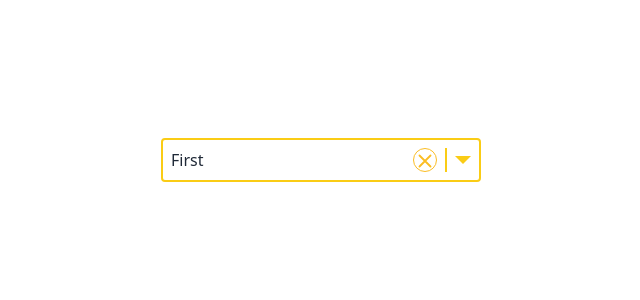
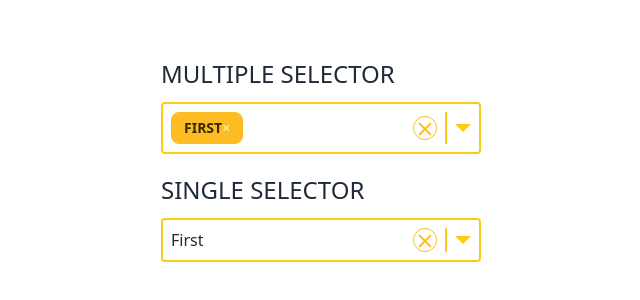
Before and after one commit to ZHANGJialiHappy/select, a React (Vite) app: page / in a window 1280 px wide. Shown: the part 240-540 px from the top of the page, without its empty margins (319-959 px from the left). Built offline with nearby package versions, Linux system fonts and the light colour scheme.

Commit message:
feat: multiple selector

```diff
--- a/src/App.tsx
+++ b/src/App.tsx
@@ -1,40 +1,55 @@
 import { useState } from "react"
-import { Select } from "./Select"
+import { Select, SelectOption } from "./Select"
 
-const options=[
-  {label:"First", value: "1"},
-  {label:"Second", value: "2"},
-  {label:"Third", value: "3"},
-  {label:"Fourth", value: "4"},
-  {label:"Fifth", value: "5"},
-  {label:"Sixth", value: "6"},
-  {label:"Seventh", value: "7"},
-  {label:"Eighth", value: "8"},
-  {label:"First", value: "9"},
-  {label:"Second", value: "10"},
-  {label:"Third", value: "11"},
-  {label:"Fourth", value: "12"},
-  {label:"Fifth", value: "13"},
-  {label:"Sixth", value: "14"},
-  {label:"Seventh", value: "15"},
-  {label:"Eighth", value: "16"},
-  {label:"First", value: "17"},
-  {label:"Second", value: "18"},
-  {label:"Third", value: "19"},
-  {label:"Fourth", value: "20"},
-  {label:"Fifth", value: "21"},
-  {label:"Sixth", value: "22"},
-  {label:"Seventh", value: "23"},
-  {label:"Eighth", value: "24"},
+const options = [
+  { label: "First", value: "1" },
+  { label: "Second", value: "2" },
+  { label: "Third", value: "3" },
+  { label: "Fourth", value: "4" },
+  { label: "Fifth", value: "5" },
+  { label: "Sixth", value: "6" },
+  { label: "Seventh", value: "7" },
+  { label: "Eighth", value: "8" },
+  { label: "First", value: "9" },
+  { label: "Second", value: "10" },
+  { label: "Third", value: "11" },
+  { label: "Fourth", value: "12" },
+  { label: "Fifth", value: "13" },
+  { label: "Sixth", value: "14" },
+  { label: "Seventh", value: "15" },
+  { label: "Eighth", value: "16" },
+  { label: "First", value: "17" },
+  { label: "Second", value: "18" },
+  { label: "Third", value: "19" },
+  { label: "Fourth", value: "20" },
+  { label: "Fifth", value: "21" },
+  { label: "Sixth", value: "22" },
+  { label: "Seventh", value: "23" },
+  { label: "Eighth", value: "24" },
 
 ]
 
 function App() {
-  const [value, setValue] = useState<typeof options[0] | undefined>(options[0])
+  const [value1, setValue1] = useState<SelectOption[]>([options[0]])
+  const [value2, setValue2] = useState<SelectOption | undefined>(options[0])
+
 
   return (
-    <div className="App">
-      <Select options={options} value={value} onChange={option => setValue(option)}/>
+    <div className="flex justify-center items-center min-h-screen">
+      <div>
+        <h1 className="text-2xl mb-3">MULTIPLE SELECTOR</h1>
+        <Select
+          multiple
+          options={options}
+          value={value1}
+          onChange={option => setValue1(option)} />
+
+        <div className="text-2xl mb-3 mt-5">SINGLE SELECTOR</div>
+        <Select
+          options={options}
+          value={value2}
+          onChange={option => setValue2(option)} />
+      </div>
     </div>
   )
 }
--- a/src/select.tsx
+++ b/src/select.tsx
@@ -1,64 +1,96 @@
 import { useState } from 'react'
 import './custom.css'
 
-type SelectOption = {
+export type SelectOption = {
     label: string,
     value: string,
 }
 
-type SelectProps = {
-    options: SelectOption[],
+type MultipleSelectProps = {
+    multiple: true,
+    value: SelectOption[],
+    onChange: (value: SelectOption[]) => void
+}
+
+type SingleSelectProps = {
+    multiple?: false,
     value?: SelectOption,
     onChange: (value: SelectOption | undefined) => void
 }
 
-export function Select({ value, onChange, options }: SelectProps) {
+type SelectProps = {
+    options: SelectOption[],
+} & (SingleSelectProps | MultipleSelectProps)
+
+export function Select({ multiple, value, onChange, options }: SelectProps) {
     const [isOpen, setIsOpen] = useState<boolean>(false)
 
     const clearOptions = () => {
-        onChange(undefined)
+        multiple ? onChange([]) : onChange(undefined)
     }
 
     const selectOption = (option: SelectOption) => {
-        onChange(option)
+        if (multiple) {
+            if (value?.includes(option)) {
+                onChange(value.filter(option => option !== option))
+            } else {
+                onChange([...value, option])
+            }
+        } else {
+            if (option !== value) onChange(option)
+        }
     }
 
     const isOptionSelected = (option: SelectOption) => {
-        return option === value;
+        return multiple ? value.includes(option) : option === value;
     }
 
     return (
-        <div className="flex justify-center items-center min-h-screen">
             <div tabIndex={0}
                 className="relative w-80 min-h-6 border-2 border-solid border-yellow-400 flex items-center gap-2 p-2 rounded group focus:border-yellow-200"
                 onClick={() => setIsOpen(true)}
                 onBlur={() => setIsOpen(false)}
             >
-                <span className="grow">{value?.label}</span>
+                <span className="grow">{
+                    multiple ?
+                        value.map(v => (
+                        <button
+                            key={v.value}
+                            onClick={e => {
+                                e.stopPropagation();
+                                selectOption(v);
+                            }}
+                            className="btn btn-warning btn-sm"
+                            >{v.label}
+                            <span className="text-yellow-200">&times;</span>
+                        </button>))
+                        :
+                        value?.label}
+                </span>
                 <button className="btn btn-circle btn-outline btn-warning btn-xs"
-                    onClick = {event=>{
-                        event.stopPropagation();
+                    onClick={e => {
+                        e.stopPropagation();
                         clearOptions();
                     }}>
                     <svg xmlns="http://www.w3.org/2000/svg" className="h-6 w-6" fill="none" viewBox="0 0 24 24" stroke="currentColor"><path strokeLinecap="round" strokeLinejoin="round" strokeWidth="2" d="M6 18L18 6M6 6l12 12" /></svg>
                 </button>
                 <div className="bg-yellow-400 group-focus:bg-yellow-200 self-stretch w-0.5"></div>
                 <div className="translate-x-0 translate-y-1/4 border-8 border-solid border-transparent border-t-yellow-400 group-focus:border-t-yellow-200"></div>
-                <ul className={`absolute-position m-0 p-0 max-h-60 overflow-y-auto border-2 border-solid border-yellow-200 rounded w-full bg-white z-50 ${isOpen? "" : "hidden"}`}>
+                <ul className={`absolute-position m-0 p-0 max-h-60 overflow-y-auto border-2 border-solid border-yellow-200 rounded w-full bg-white z-50 ${isOpen ? "" : "hidden"}`}>
                     {options.map((option) => (
-                        <li onClick = {event=>{
+                        <li onClick={event => {
                             event.stopPropagation();
                             selectOption(option);
                             setIsOpen(false);
                         }}
-                        key={option.value}
-                        className={`${isOptionSelected(option)? "p-2 cursor-pointer bg-yellow-400" : "p-2 cursor-pointer hover:bg-yellow-200"}`}
+                            key={option.value}
+                            className={`${isOptionSelected(option) ? "p-2 cursor-pointer bg-yellow-400" : "p-2 cursor-pointer hover:bg-yellow-200"}`}
                         >
                             {option.label}
                         </li>
                     ))}
                 </ul>
             </div>
-        </div>
+
     )
 }
```
